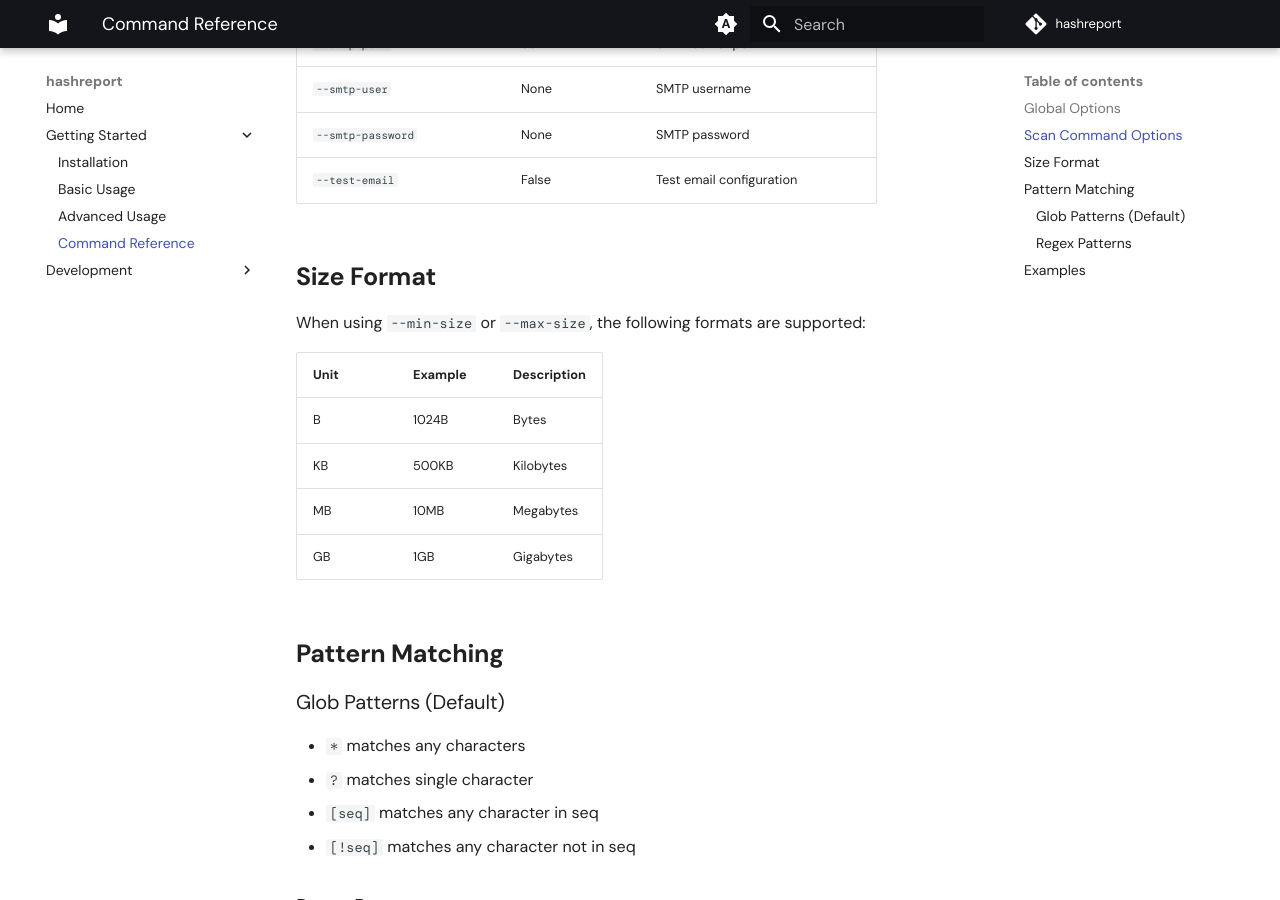
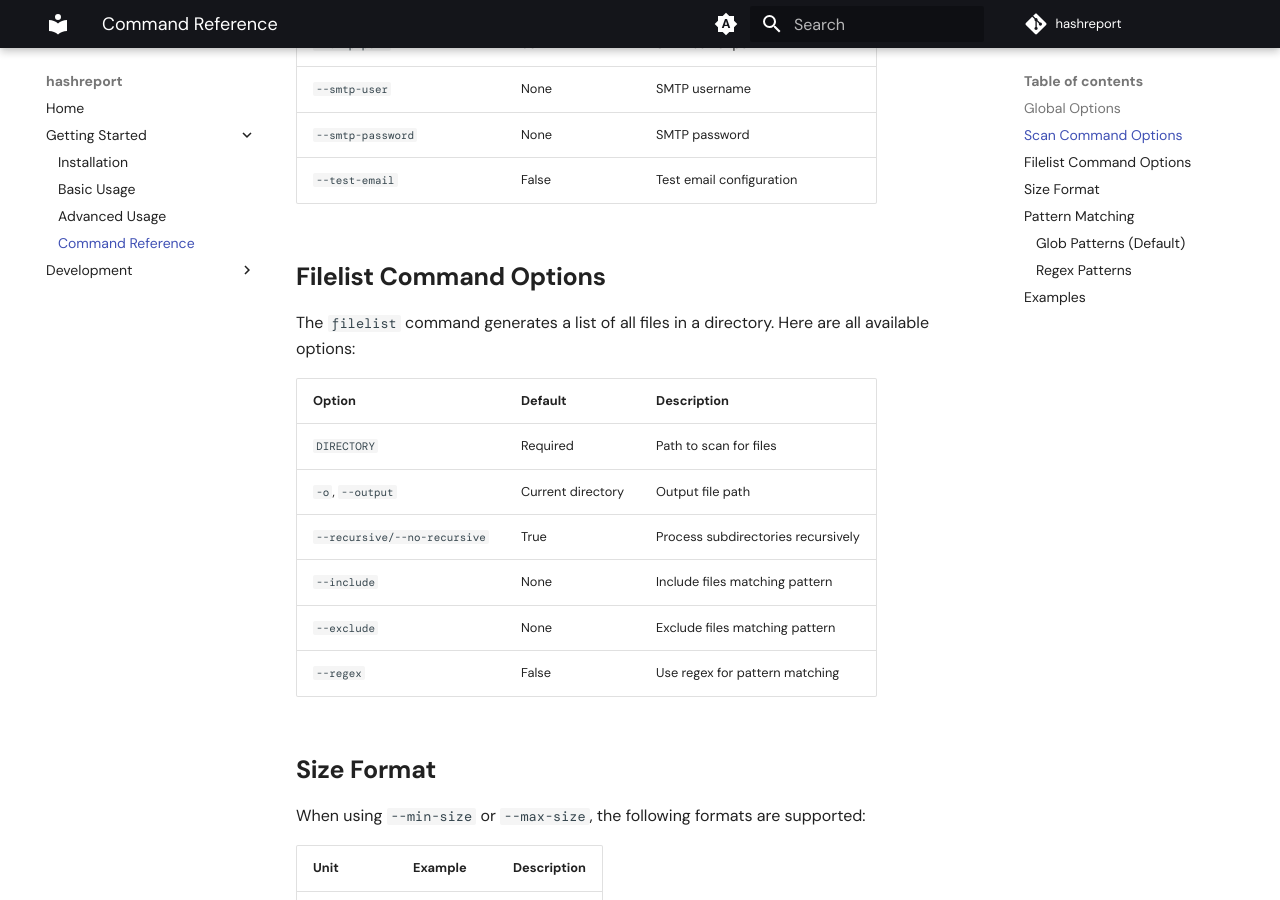
Before and after one commit to madebyjake/hashreport, an MkDocs documentation site: the page built from docs/getting-started/commands.md, in a window 1280 px wide and 900 px high, scrolled down 1199 px. Built offline with MkDocs 1.6.1 and Material for MkDocs 9.7.7, drawn with Linux system fonts in a browser that asks for light colours; some web fonts are replaced; comment, search, counter and statistics services are not loaded.

Commit message:
docs: update to include filelist command

```diff
--- a/docs/getting-started/commands.md
+++ b/docs/getting-started/commands.md
@@ -32,6 +32,19 @@ The `scan` command is the primary command for generating hash reports. Here are
 | `--smtp-user` | None | SMTP username |
 | `--smtp-password` | None | SMTP password |
 | `--test-email` | False | Test email configuration |
+
+## **Filelist Command Options**
+
+The `filelist` command generates a list of all files in a directory. Here are all available options:
+
+| Option | Default | Description |
+|--------|---------|-------------|
+| `DIRECTORY` | Required | Path to scan for files |
+| `-o`, `--output` | Current directory | Output file path |
+| `--recursive/--no-recursive` | True | Process subdirectories recursively |
+| `--include` | None | Include files matching pattern |
+| `--exclude` | None | Exclude files matching pattern |
+| `--regex` | False | Use regex for pattern matching |
 
 ## **Size Format**
 
```
Also changed, not shown: docs/getting-started/advanced.md (+2 -2 lines), docs/getting-started/basic.md (+8 -0 lines).
